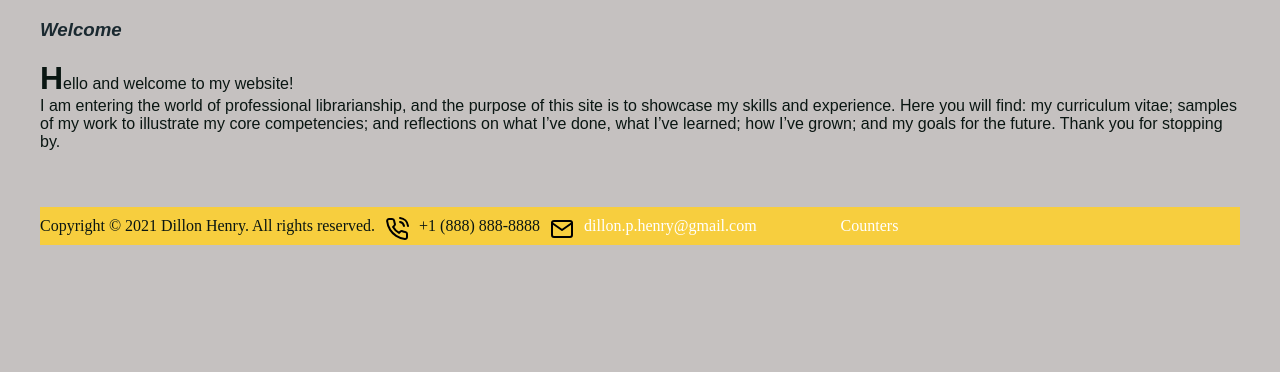
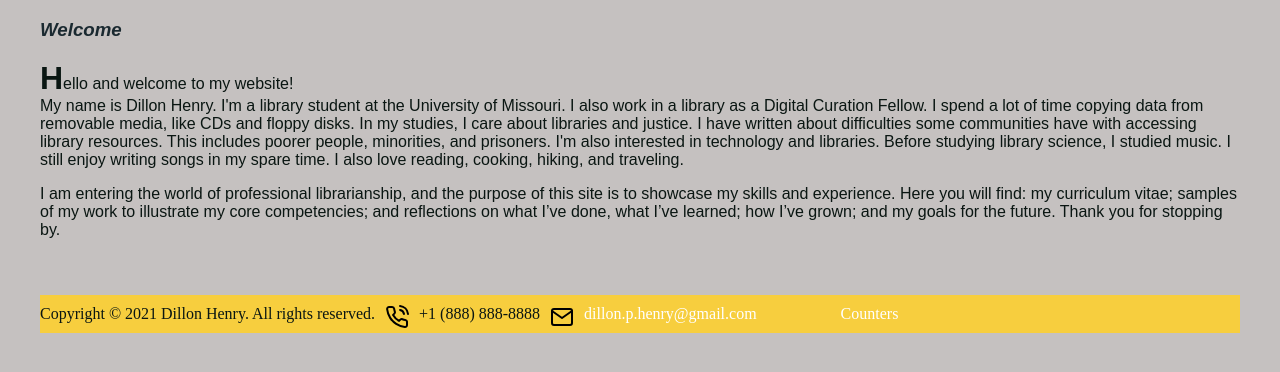
Before and after one commit to d-p-henry/d-p-henry.github.io, a plain HTML site: page islt_7310/index.html in a window 1280 px wide. Shown: the part 188-560 px from the top of the page. Drawn offline with Linux system fonts and the light colour scheme; a web font is replaced by a local one.

Commit message:
Add files via upload

```diff
--- a/islt_7310/index.html
+++ b/islt_7310/index.html
@@ -34,6 +34,8 @@
     <h1>Home</h1>
     <h3>Welcome</h3>
     <p>Hello and welcome to my website!<br>
+        My name is Dillon Henry. I'm a library student at the University of Missouri. I also work in a library as a Digital Curation Fellow. I spend a lot of time copying data from removable media, like CDs and floppy disks.
+        In my studies, I care about libraries and justice. I have written about difficulties some communities have with accessing library resources. This includes poorer people, minorities, and prisoners. I'm also interested in technology and libraries. Before studying library science, I studied music. I still enjoy writing songs in my spare time. I also love reading, cooking, hiking, and traveling.</p><p>
     I am entering the world of professional librarianship, and the purpose of this site is
     to showcase my skills and experience. Here you will find: my curriculum vitae; samples of my work
     to illustrate my core competencies; and reflections on what I’ve done, what I’ve learned; how
```
